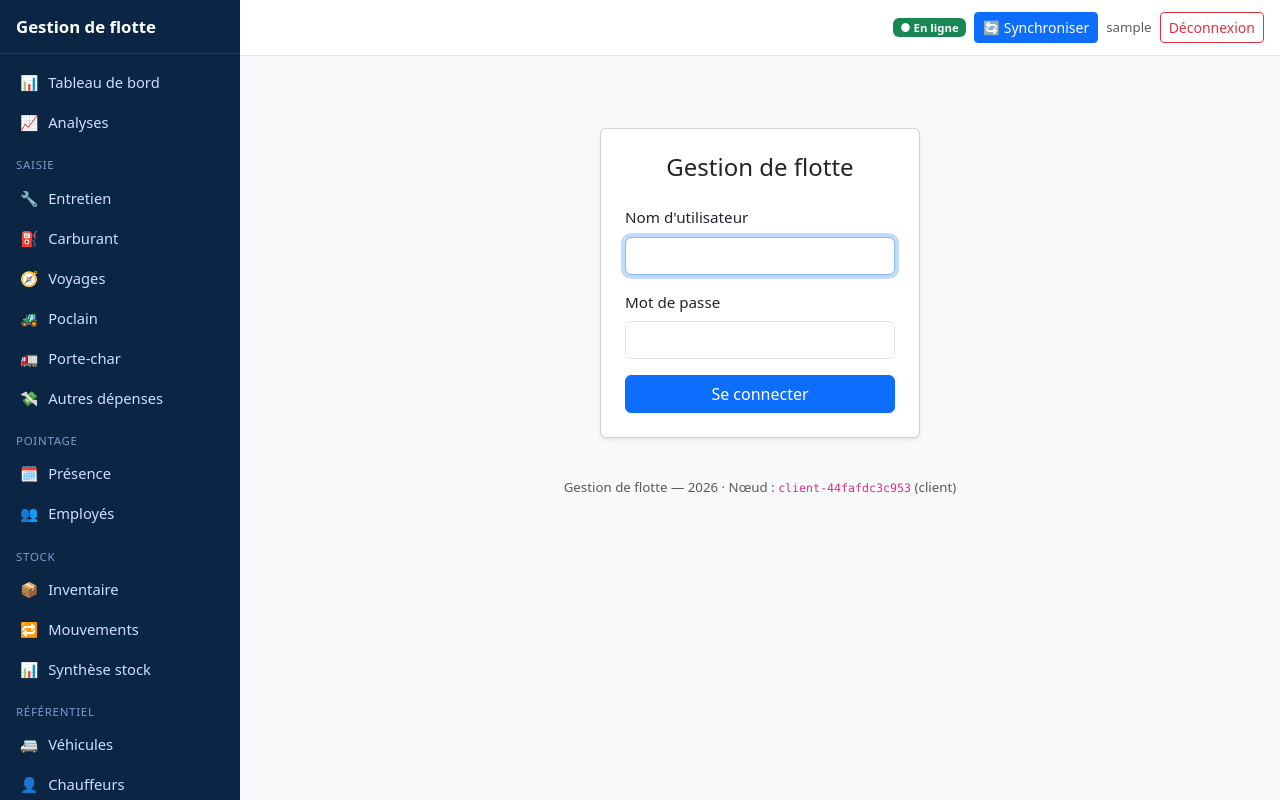
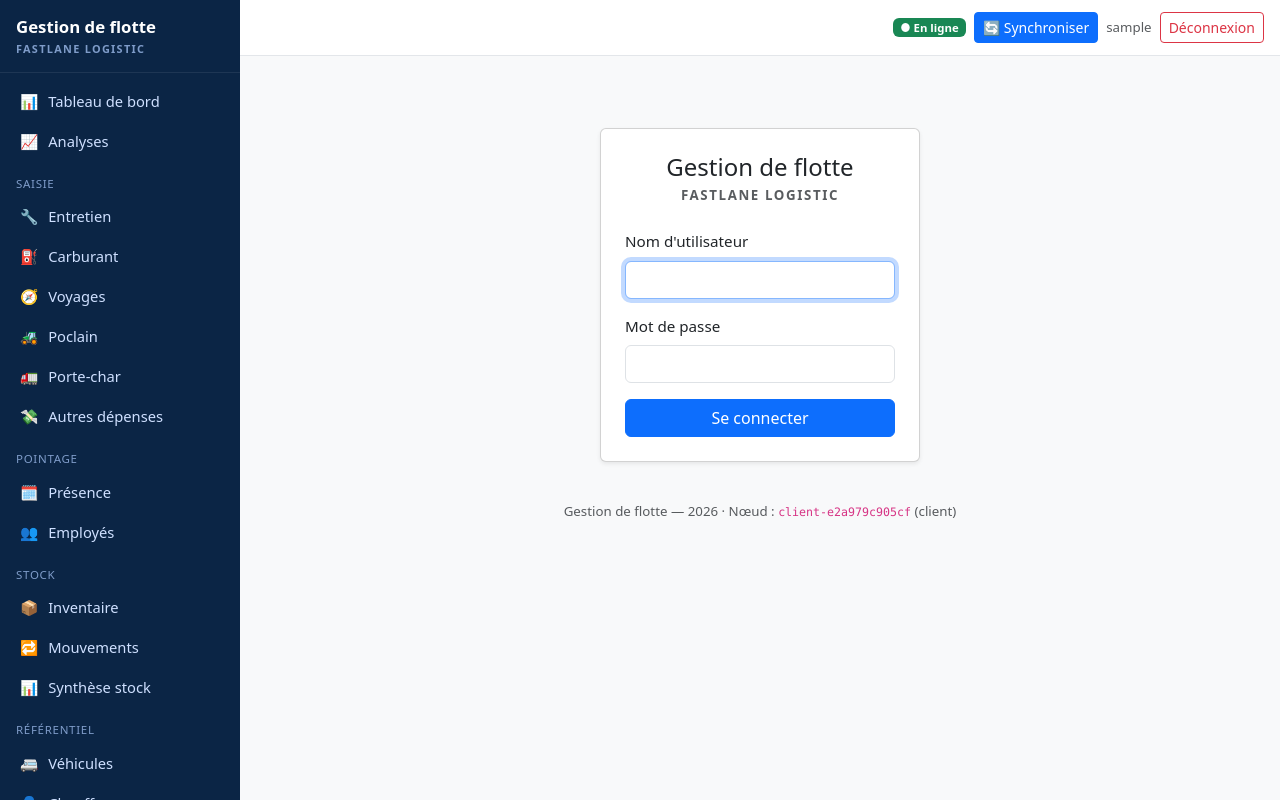
Before and after one commit to Faraleno2022/Gestionnairedeflotte, a Django app: page /comptes/connexion/ in a window 1280 px wide. Run offline with Django 5.2, Linux system fonts and the light colour scheme; the visitor is signed in with stand-in values (Sample User, id 1); some libraries are stand-ins or nearby versions.

Commit message:
Ajouter le sous-titre « FASTLANE LOGISTIC » sous le titre
Affiché sous « Gestion de flotte » dans la barre latérale et sur la page
de connexion.

Co-Authored-By: Claude Opus 5.5 <noreply@anthropic.com>

```diff
--- a/core/context_processors.py
+++ b/core/context_processors.py
@@ -8,6 +8,7 @@ def app_context(request):
     user = getattr(request, "user", None)
     return {
         "APP_NAME": "Gestion de flotte",
+        "APP_SOUS_TITRE": "FASTLANE LOGISTIC",
         "NODE_ROLE": settings.NODE_ROLE,
         "NODE_ID": settings.NODE_ID,
         "IS_SERVER": settings.NODE_ROLE == "server",
--- a/static/css/app.css
+++ b/static/css/app.css
@@ -19,6 +19,7 @@ body { font-size: 0.95rem; }
   border-bottom: 1px solid rgba(255,255,255,.08);
 }
 .sidebar-brand a { color: #fff; text-decoration: none; font-size: 1.05rem; }
+.sidebar-subtitle { font-size: .68rem; font-weight: 600; letter-spacing: .12em; color: #7f9cc9; margin-top: 2px; }
 
 .sidebar-nav { padding: 8px 0 24px; }
 .side-section {
--- a/templates/accounts/connexion.html
+++ b/templates/accounts/connexion.html
@@ -5,7 +5,8 @@
   <div class="col-md-5 col-lg-4">
     <div class="card shadow-sm mt-5">
       <div class="card-body p-4">
-        <h1 class="h4 text-center mb-4">{{ APP_NAME }}</h1>
+        <h1 class="h4 text-center mb-1">{{ APP_NAME }}</h1>
+        <div class="text-center text-muted small fw-semibold mb-4" style="letter-spacing:.12em">{{ APP_SOUS_TITRE }}</div>
         {% if form.errors %}
           <div class="alert alert-danger">Identifiants incorrects. Réessayez.</div>
         {% endif %}
--- a/templates/base.html
+++ b/templates/base.html
@@ -16,6 +16,7 @@
   <aside class="sidebar" id="sidebar">
     <div class="sidebar-brand">
       <a href="{% url 'dashboard:accueil' %}">{{ APP_NAME }}</a>
+      <div class="sidebar-subtitle">{{ APP_SOUS_TITRE }}</div>
     </div>
     <nav class="sidebar-nav">
       <a class="side-link {% if request.resolver_match.url_name == 'accueil' %}active{% endif %}" href="{% url 'dashboard:accueil' %}"><span class="ico">📊</span> Tableau de bord</a>
```
